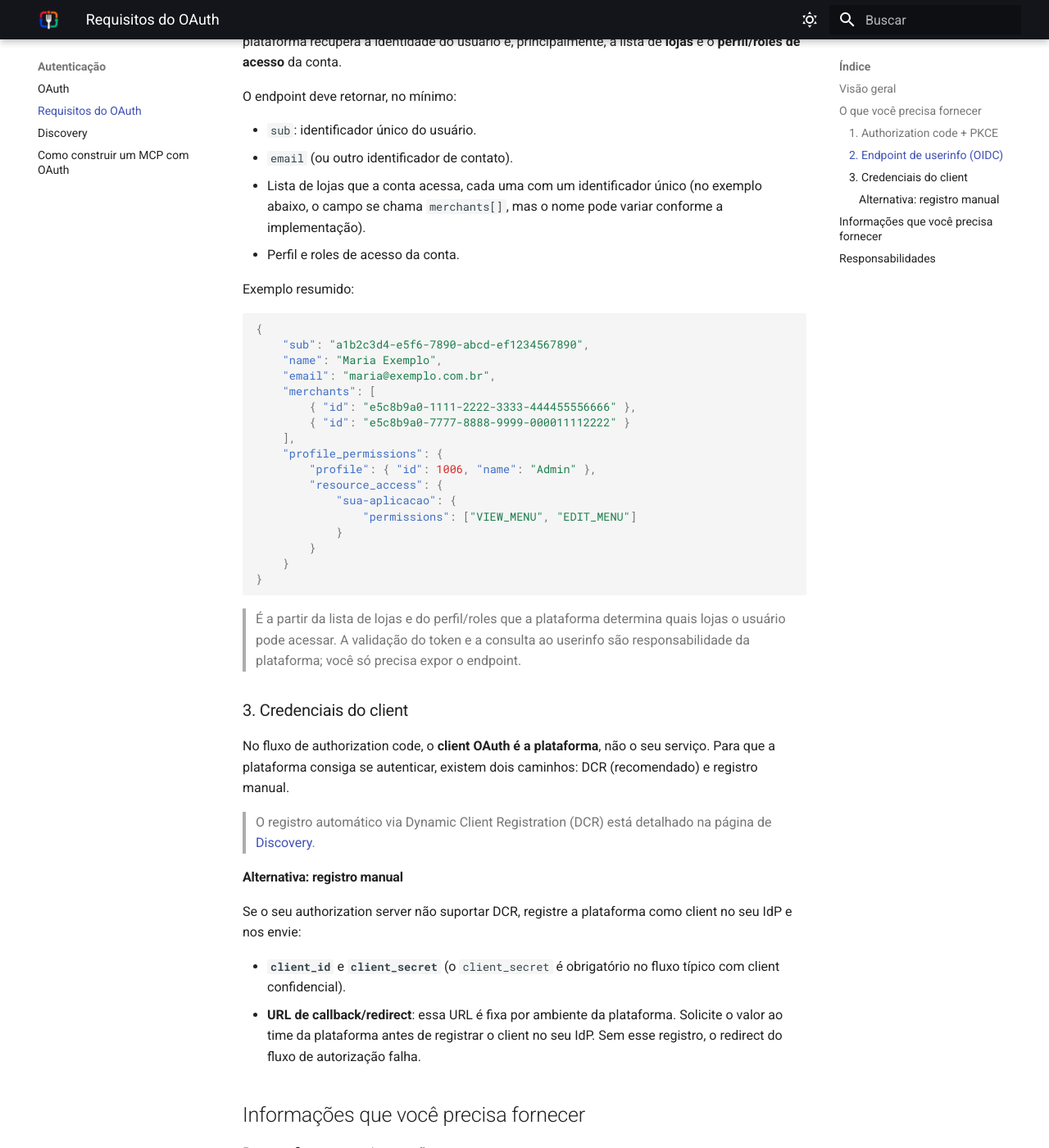
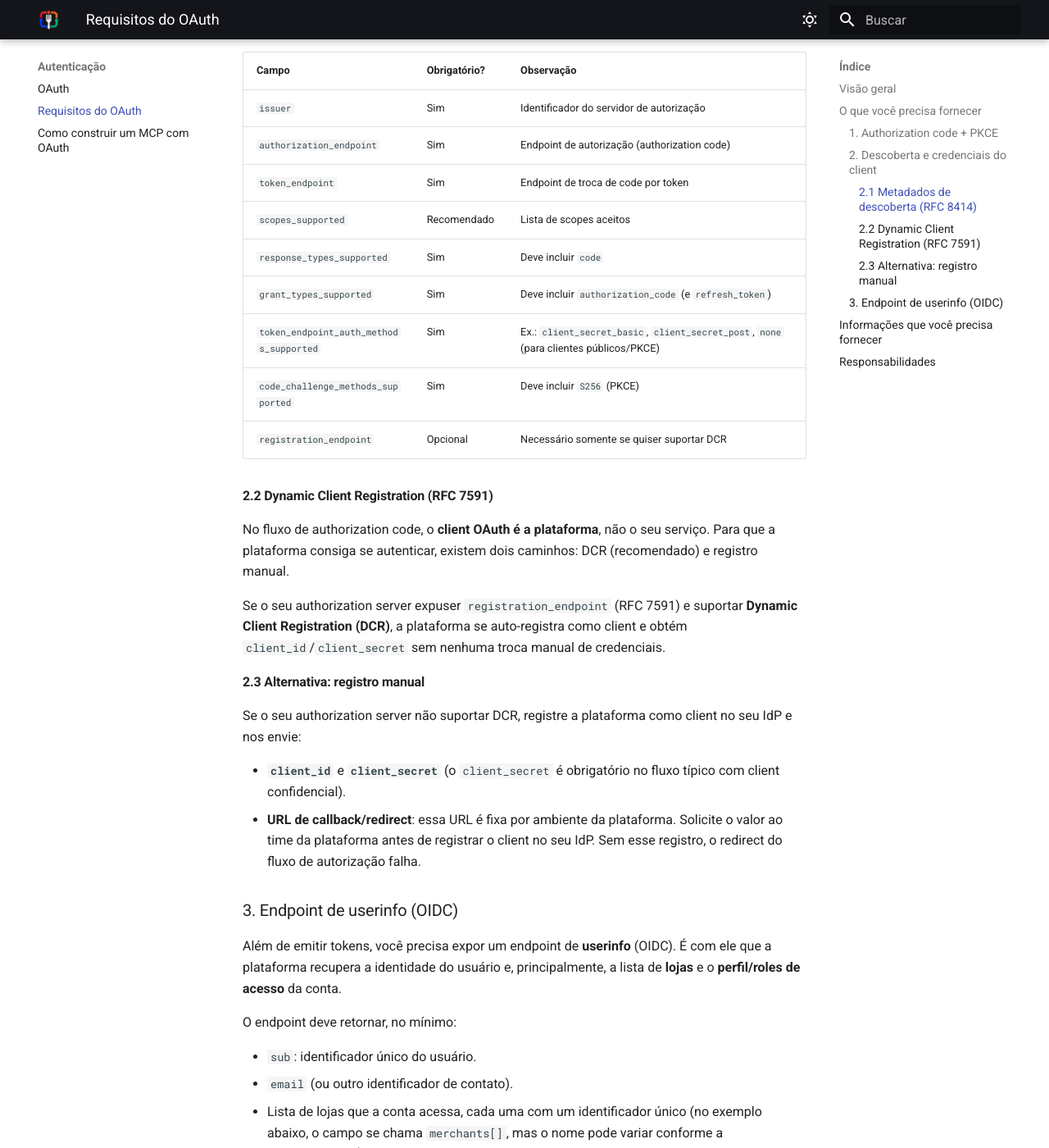
Before and after one commit to OpenRestaurantProtocol/docs, an MkDocs documentation site: the page built from docs/auth/oauth-requirements.md, in a window 1280 px wide and 1400 px high, scrolled down 995 px. Shown: the whole window at 82% size. Built offline with MkDocs 1.6.1 and Material for MkDocs 9.7.7, drawn with Linux system fonts in a browser that asks for light colours; the version menu is left out; some of the changed text lies outside the part shown.

Commit message:
Reorganize Discovery into requirements pages; userinfo last
- Remove paginas separadas de Discovery; distribui o conteudo por responsavel
- RFC 8414 + DCR (RFC 7591) voltam para oauth-requirements.md como requisito do parceiro
- RFC 9728 (protected resource) volta para mcp-oauth.md como requisito do servidor MCP
- Endpoint de userinfo passa a ser a ultima secao em oauth-requirements.md
- Remove discovery.md do nav, index.md e integrations/mcp.md

```diff
--- a/docs/auth/oauth-requirements.md
+++ b/docs/auth/oauth-requirements.md
@@ -11,15 +11,44 @@ A autenticação, a emissão de token e o fornecimento do userinfo são responsa
 
 ## O que você precisa fornecer
 
-> Para o fluxo completo de descoberta (RFC 8414, RFC 9728 e Dynamic Client Registration), veja a página de [Discovery](discovery.md).
-
 ### 1. Authorization code + PKCE
 
 - Grant: **authorization code**.
 - **PKCE** obrigatório (método `S256`), com `code_challenge` e `code_verifier`.
 - Emita **refresh token** junto com o access token.
 
-### 2. Endpoint de userinfo (OIDC)
+### 2. Descoberta e credenciais do client
+
+#### 2.1 Metadados de descoberta (RFC 8414)
+
+Para que a plataforma descubra seu authorization server automaticamente (sem configuração manual), exponha um documento de metadados (ex.: `/.well-known/oauth-authorization-server`) com, no mínimo:
+
+| Campo | Obrigatório? | Observação |
+|---|---|---|
+| `issuer` | Sim | Identificador do servidor de autorização |
+| `authorization_endpoint` | Sim | Endpoint de autorização (authorization code) |
+| `token_endpoint` | Sim | Endpoint de troca de code por token |
+| `scopes_supported` | Recomendado | Lista de scopes aceitos |
+| `response_types_supported` | Sim | Deve incluir `code` |
+| `grant_types_supported` | Sim | Deve incluir `authorization_code` (e `refresh_token`) |
+| `token_endpoint_auth_methods_supported` | Sim | Ex.: `client_secret_basic`, `client_secret_post`, `none` (para clientes públicos/PKCE) |
+| `code_challenge_methods_supported` | Sim | Deve incluir `S256` (PKCE) |
+| `registration_endpoint` | Opcional | Necessário somente se quiser suportar DCR |
+
+#### 2.2 Dynamic Client Registration (RFC 7591)
+
+No fluxo de authorization code, o **client OAuth é a plataforma**, não o seu serviço. Para que a plataforma consiga se autenticar, existem dois caminhos: DCR (recomendado) e registro manual.
+
+Se o seu authorization server expuser `registration_endpoint` (RFC 7591) e suportar **Dynamic Client Registration (DCR)**, a plataforma se auto-registra como client e obtém `client_id`/`client_secret` sem nenhuma troca manual de credenciais.
+
+#### 2.3 Alternativa: registro manual
+
+Se o seu authorization server não suportar DCR, registre a plataforma como client no seu IdP e nos envie:
+
+- **`client_id`** e **`client_secret`** (o `client_secret` é obrigatório no fluxo típico com client confidencial).
+- **URL de callback/redirect**: essa URL é fixa por ambiente da plataforma. Solicite o valor ao time da plataforma antes de registrar o client no seu IdP. Sem esse registro, o redirect do fluxo de autorização falha.
+
+### 3. Endpoint de userinfo (OIDC)
 
 Além de emitir tokens, você precisa expor um endpoint de **userinfo** (OIDC). É com ele que a plataforma recupera a identidade do usuário e, principalmente, a lista de **lojas** e o **perfil/roles de acesso** da conta.
 
@@ -54,19 +83,6 @@ Exemplo resumido:
 
 > É a partir da lista de lojas e do perfil/roles que a plataforma determina quais lojas o usuário pode acessar. A validação do token e a consulta ao userinfo são responsabilidade da plataforma; você só precisa expor o endpoint.
 
-### 3. Credenciais do client
-
-No fluxo de authorization code, o **client OAuth é a plataforma**, não o seu serviço. Para que a plataforma consiga se autenticar, existem dois caminhos: DCR (recomendado) e registro manual.
-
-> O registro automático via Dynamic Client Registration (DCR) está detalhado na página de [Discovery](discovery.md).
-
-#### Alternativa: registro manual
-
-Se o seu authorization server não suportar DCR, registre a plataforma como client no seu IdP e nos envie:
-
-- **`client_id`** e **`client_secret`** (o `client_secret` é obrigatório no fluxo típico com client confidencial).
-- **URL de callback/redirect**: essa URL é fixa por ambiente da plataforma. Solicite o valor ao time da plataforma antes de registrar o client no seu IdP. Sem esse registro, o redirect do fluxo de autorização falha.
-
 ## Informações que você precisa fornecer
 
 Para configurarmos a integração:
--- a/mkdocs.yml
+++ b/mkdocs.yml
@@ -37,7 +37,6 @@ nav:
   - Autenticação:
       - OAuth: auth/oauth.md
       - Requisitos do OAuth: auth/oauth-requirements.md
-      - Discovery: auth/discovery.md
       - Como construir um MCP com OAuth: auth/mcp-oauth.md
   - Contratos de Dados:
       - Visão geral: data-contracts/index.md
```
Also changed, not shown: docs/auth/discovery.md (deleted, +0 -37 lines), docs/auth/mcp-oauth.md (+7 -3 lines), docs/index.md (+1 -1 lines), docs/integrations/mcp.md (+1 -1 lines).
